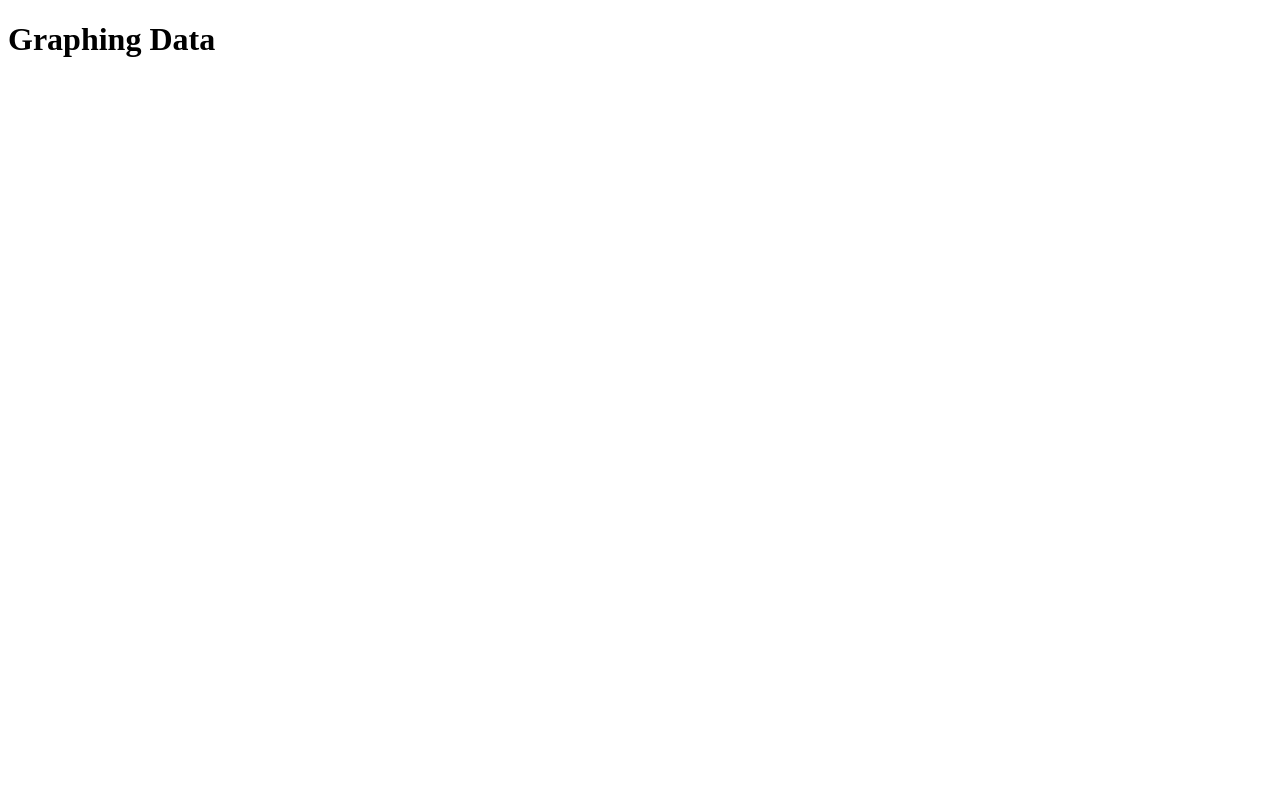
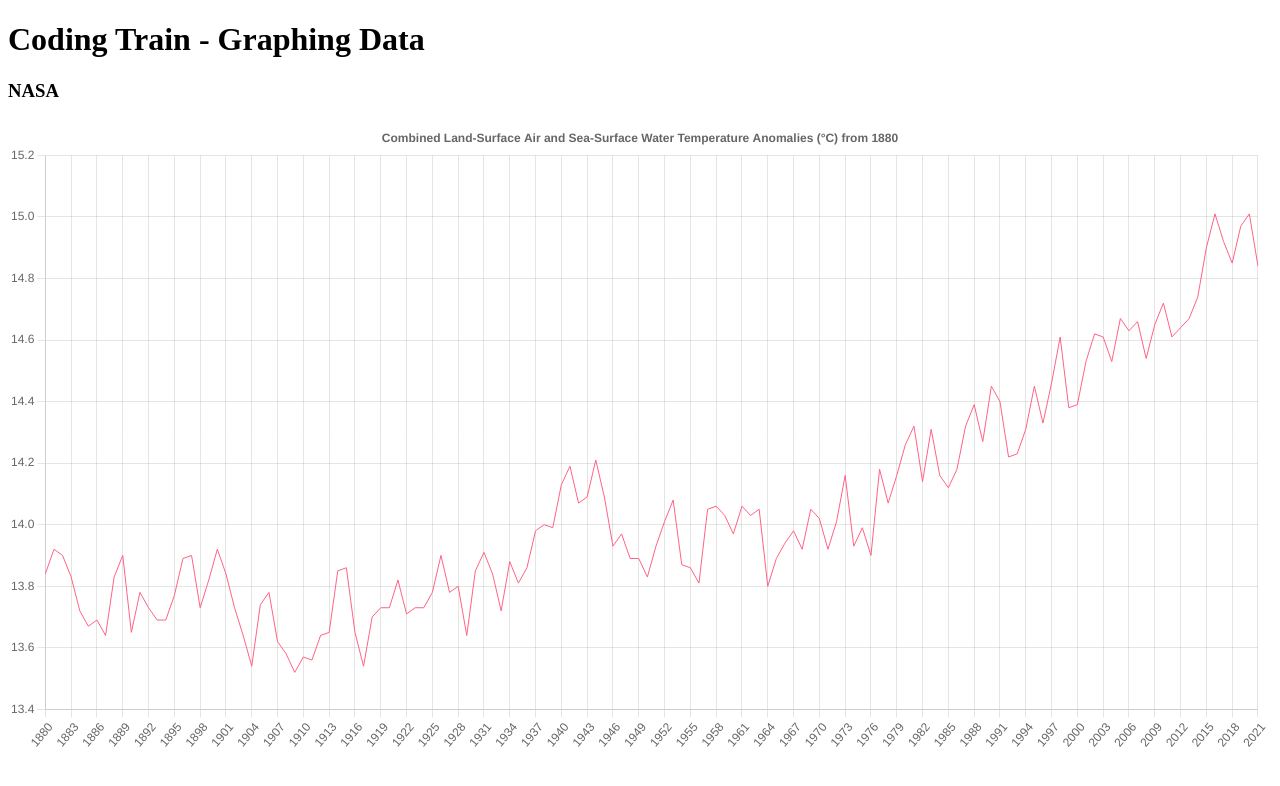
Before and after one commit to stevenried/coding-train-graphing-data, a plain HTML site: page index.html in a window 1280 px wide. Drawn offline with nearby package versions, Linux system fonts and the light colour scheme.

Commit message:
Make chart using chart.js library

```diff
--- a/index.html
+++ b/index.html
@@ -4,10 +4,19 @@
     <meta charset="UTF-8" />
     <meta http-equiv="X-UA-Compatible" content="IE=edge" />
     <meta name="viewport" content="width=device-width, initial-scale=1.0" />
+    <script src="https://cdn.jsdelivr.net/npm/chart.js@3.9.1/dist/chart.min.js"></script>
     <script src="./js/main.js" defer></script>
     <title>Coding Train - Graphing Data</title>
   </head>
   <body>
-    <h1 class="h1">Graphing Data</h1>
+    <h1 class="h1">Coding Train - Graphing Data</h1>
+    <h3>NASA</h3>
+    <canvas
+      class="canvas"
+      width="800"
+      height="400"
+      id="chart"
+      data-id-chart
+    ></canvas>
   </body>
 </html>
--- a/js/main.js
+++ b/js/main.js
@@ -1,4 +1,9 @@
+chartIt()
+
 async function getData() {
+  const xValues = []
+  const yValues = []
+
   const response = await fetch('ZonAnn.Ts+dSST.csv')
   const data = await response.text()
 
@@ -6,9 +11,42 @@ async function getData() {
   tableValues.forEach((row) => {
     const columns = row.split(',')
     const year = columns[0]
+    xValues.push(year)
     const meanTempDif = columns[1]
-    console.log(year, meanTempDif)
+    yValues.push(parseFloat(meanTempDif) + 14)
+  })
+  return { xValues, yValues }
+}
+
+async function chartIt() {
+  const data = await getData()
+  const ctx = document.querySelector('[data-id-chart]').getContext('2d')
+  const myChart = new Chart(ctx, {
+    type: 'line',
+    data: {
+      labels: data.xValues,
+      datasets: [
+        {
+          label:
+            'Combined Land-Surface Air and Sea-Surface Water Temperature Anomalies (°C) from 1880',
+          data: data.yValues,
+          backgroundColor: 'rgba(255, 99, 132, 0.2)',
+          borderColor: 'rgba(255, 99, 132, 1)',
+          pointRadius: 0,
+          borderWidth: 1,
+        },
+      ],
+    },
+    options: {
+      plugins: {
+        title: {
+          display: true,
+          text: 'Combined Land-Surface Air and Sea-Surface Water Temperature Anomalies (°C) from 1880',
+        },
+        legend: {
+          display: false,
+        },
+      },
+    },
   })
 }
-
-getData()
```
